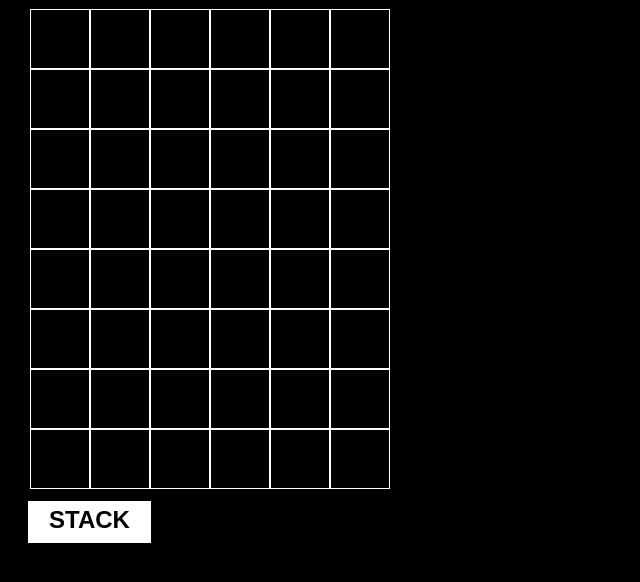
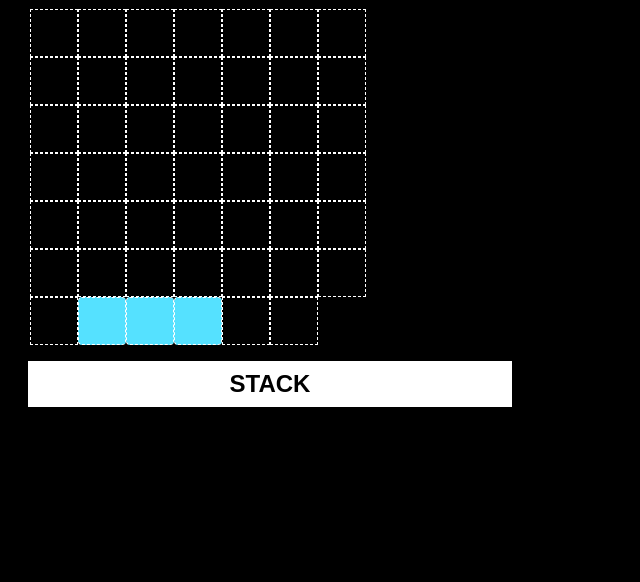
Before and after one commit to felicelhc/STICKER-STACKER-NEW, a plain HTML site: page index.html in a window 1280 px wide. Shown: the part 170-752 px from the top of the page, without its empty margins (0-640 px from the left). Drawn offline with Linux system fonts and the light colour scheme; a web font is replaced by a local one.

Commit message:
styles added to .bar, .cell & .win
- inc minor style alterations to other elements

```diff
--- a/src/styles.css
+++ b/src/styles.css
@@ -22,10 +22,6 @@ body {
   background-color: #000;
 }
 
-.game-panel {
-  background-color: #000;
-}
-
 .score {
   font-size: 32px;
   display: flex;
@@ -35,8 +31,7 @@ body {
 
 .game-board {
   border: 2px solid #000;
-  color: rgb(85, 225, 255);
-  font-size: 30px;
+  margin-bottom: 4px;
   position: relative;
 }
 
@@ -51,8 +46,9 @@ h1 {
   border: solid 1px #fff;
   font-size: 24px;
   margin-top: 10px;
-  padding: 4px 20px 8px 20px;
+  padding: 8px 0 8px 0;
   text-transform: uppercase;
+  width: 100%;
 }
 
 .stack-btn:hover {
@@ -68,10 +64,15 @@ h1 {
 }
 
 .cell {
-  border: 1px solid #fff;
-  height: 60px;
-  width: 60px;
+  border: 1px dashed #fff;
+  height: 48px;
+  width: 48px;
   cursor: pointer;
+}
+
+.bar {
+  background: #55e1ff;
+  border-radius: 4px;
 }
 
 .game-over-screen {
@@ -96,6 +97,10 @@ h1 {
   text-transform: uppercase;
 }
 
+.win {
+  backround: #000;
+}
+
 .play-again {
   background: #fff;
   border: solid 1px #fff;
```
